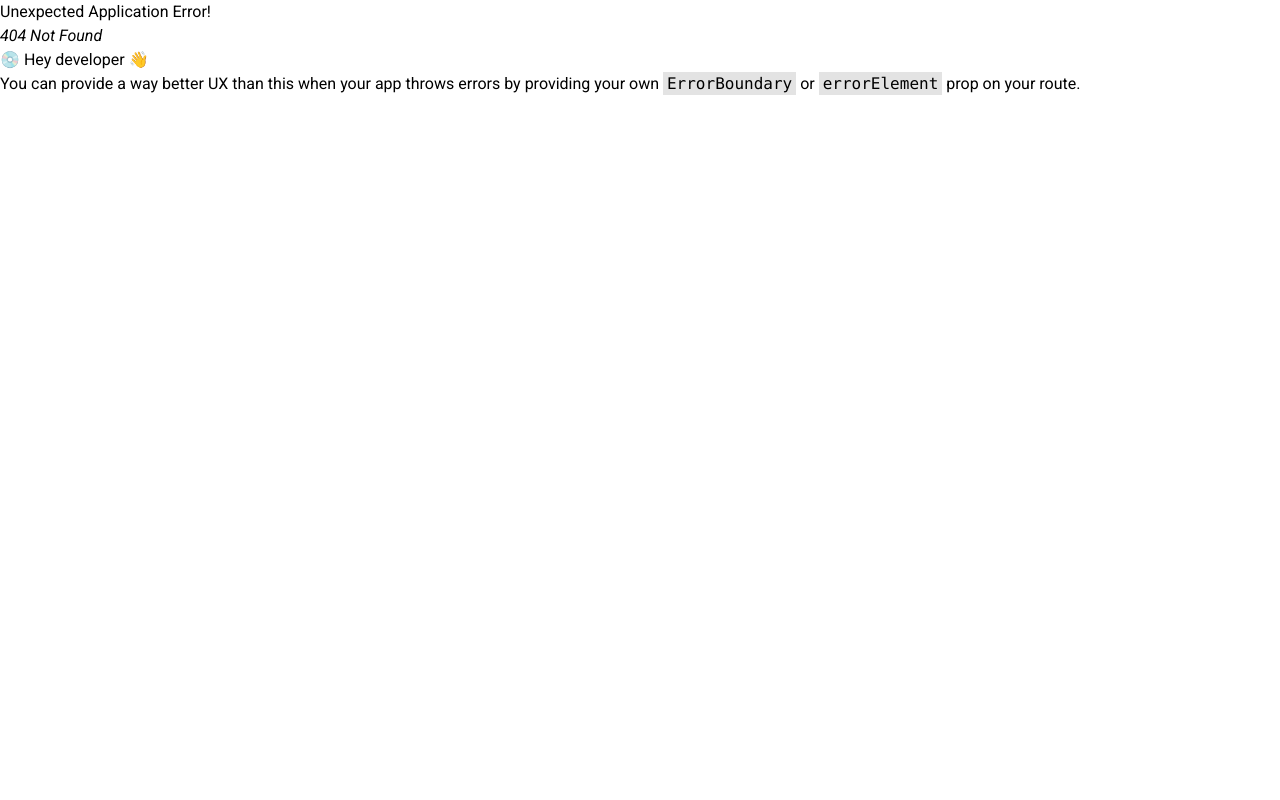
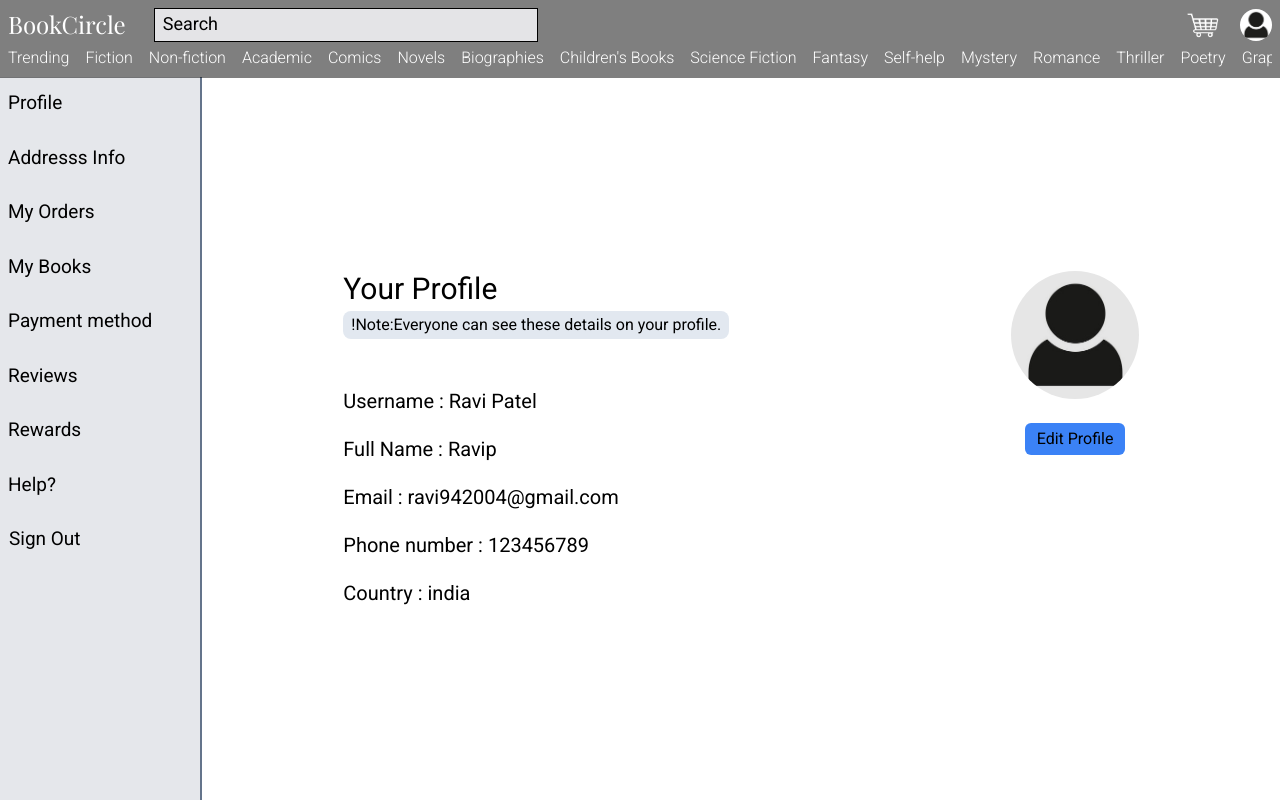
Before and after one commit to RaviPatel94/BookCirlce, a React (Vite) app: page /profile in a window 1280 px wide. Before the commit this address had no page. Built offline with nearby package versions, Linux system fonts and the light colour scheme; a web font is replaced by a local one.

Commit message:
profile page

```diff
--- a/src/Components/Navbar.jsx
+++ b/src/Components/Navbar.jsx
@@ -16,7 +16,7 @@ function Navbar() {
 
   return (
     <nav className='w-screen top-0 fixed pt-2 px-2 z-40 bg-black bg-opacity-50 text-white'>
-    <div className='flex justify-between items-center pb-1'>
+    <div className=' flex justify-between items-center pb-1'>
         <div className='flex gap-7'>
           <Link to="/">
           <h1 className='text-2xl cursor-pointer font-Playfair'>BookCircle</h1></Link>
@@ -32,7 +32,7 @@ function Navbar() {
           <div className={`absolute bg-white right-0 top-[38px] rounded-md text-black py-1 px-2 text-lg ${navopt?"":"hidden"}`} >
             <ul >
             <NavLink to="/login"><li className='border-b border-gray-500 py-1'>Login</li></NavLink>
-              <li className='border-b border-gray-500 py-1'>Profile</li>
+            <NavLink to="/profile"> <li className='border-b border-gray-500 py-1'>Profile</li></NavLink>
               <li className='py-1'>Signout</li>
             </ul>
           </div>
--- a/src/Components/Profile.jsx
+++ b/src/Components/Profile.jsx
@@ -0,0 +1,25 @@
+import React from 'react'
+import Profileopt from './profileopt.jsx/Profileopt'
+
+function Profile() {
+  return (
+    <main className='pt-[77px] h-screen flex w-screen'>
+        <ul className=' w-60 h-full flex flex-col border-r-2 border-slate-500 bg-gray-200 divide-y-[2px] divide-gray-200'>
+          <li className='sideopt'>Profile</li>
+          <li className='sideopt'>Addresss Info</li>
+          <li className='sideopt'>My Orders</li>
+          <li className='sideopt'>My Books</li>
+          <li className='sideopt'>Payment method</li>
+          <li className='sideopt'>Reviews</li>
+          <li className='sideopt'>Rewards</li>
+          <li className='sideopt'>Help?</li>
+          <li className='sideopt border'>Sign Out</li>
+        </ul>
+        <div className='w-full h-full'>
+          <Profileopt/>
+        </div>
+    </main>
+  )
+}
+
+export default Profile
--- /dev/null
+++ b/src/Components/profileopt.jsx/Profileopt.jsx
@@ -0,0 +1,37 @@
+import React from 'react'
+import { useState } from 'react'
+
+function Profileopt() {
+  const [edit, setedit] = useState(false)
+  const [name, setname] = useState("Ravi Patel")
+  const [username, setusername] = useState("Ravip")
+  const [email, setemail] = useState("ravi942004@gmail.com")
+  const [number, setnumber] = useState("123456789")
+  const [country, setcountry] = useState("india")
+
+  return (
+    <div className='flex h-full justify-around items-center w-full'>
+      <div className='flex w-full justify-around h-max items-start'>
+        <div className=' h-full flex justify-center gap-12 flex-col'>
+            <div>
+            <h1 className='text-3xl mb-1'>Your Profile</h1>
+            <p className='bg-slate-200 px-2 py-[2px] rounded-lg'>!Note:Everyone can see these details on your profile.</p></div>
+            <div className='flex flex-col gap-5 text-xl'>
+                <div className='w-max'>Username : <input type="text" value={name} readOnly className='outline-none w-max cursor-default' /></div>
+                <div>Full Name : <input type="text" value={username} readOnly className='outline-none w-max cursor-default' /></div>
+                <div>Email : <input type="text" value={email} readOnly className='outline-none w-max cursor-default' /></div>
+                <div>Phone number : <input type="text" value={number} readOnly className='outline-none w-max cursor-default' /></div>
+                <div>Country : <input type="text" value={country} readOnly className='outline-none w-max cursor-default' /></div>
+            </div>
+
+        </div>
+        <div className='flex flex-col gap-6  items-center' >
+            <img src="/images/pfp.jpg" className='w-32 rounded-full brightness-90' alt="Profile pic" />
+            <button className='bg-blue-500 px-3 py-1 rounded-md hover:bg-blue-600 hover:text-gray-100' onClick={()=>setedit(prev=>!prev)}>{edit?"Save":"Edit Profile"}</button>
+        </div>
+        </div>
+    </div>
+  )
+}
+
+export default Profileopt
--- a/src/index.css
+++ b/src/index.css
@@ -13,3 +13,9 @@ input::-webkit-inner-spin-button {
     -webkit-appearance: none;
     margin: 0;
 }
+
+@layer components{
+ .sideopt{
+    @apply px-2 py-3 text-[19px] hover:bg-white cursor-pointer
+  }
+}
--- a/src/main.jsx
+++ b/src/main.jsx
@@ -9,6 +9,7 @@ import Menu from './Components/Menu'
 import Cart from './Components/Cart.jsx'
 import Login from './Components/Login.jsx'
 import Navbar from './Components/Navbar.jsx'
+import Profile from './Components/Profile.jsx'
 
 
 const router = createBrowserRouter([{
@@ -37,6 +38,14 @@ const router = createBrowserRouter([{
       path:'login',
       element:<Login/>
     },
+    {
+      path:'profile',
+      element:(
+        <>
+        <Navbar/>
+        <Profile/>
+        </>)
+    },
   ]
 }])
 
```
